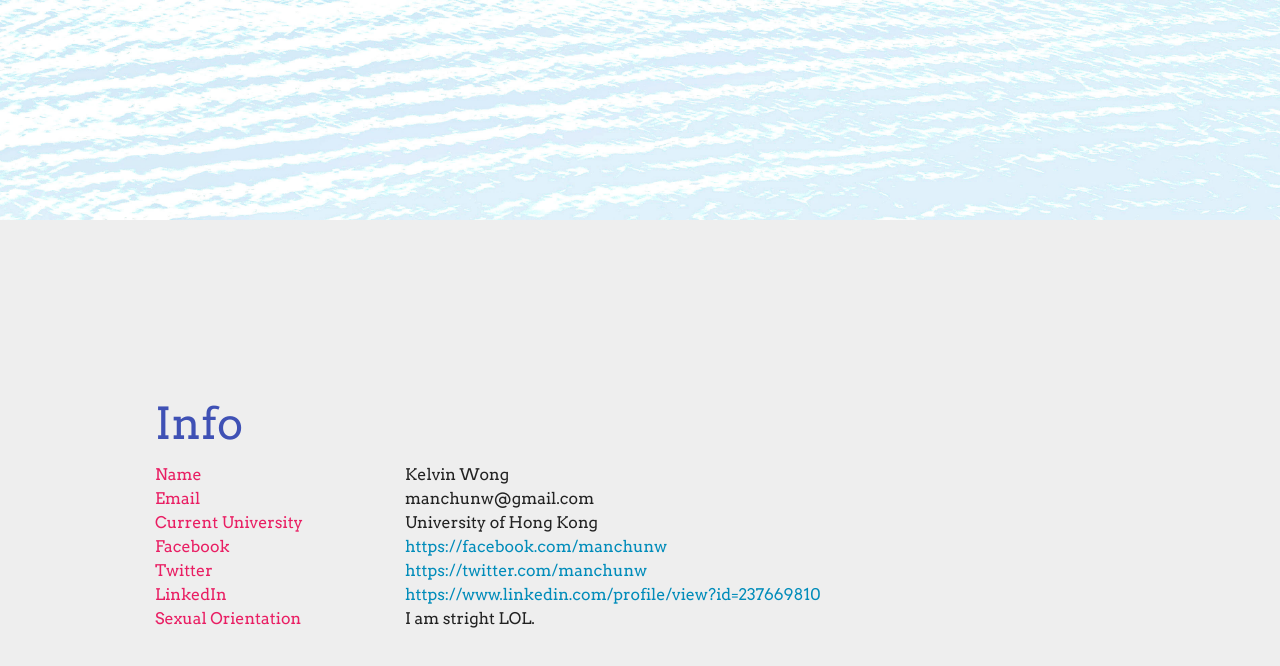
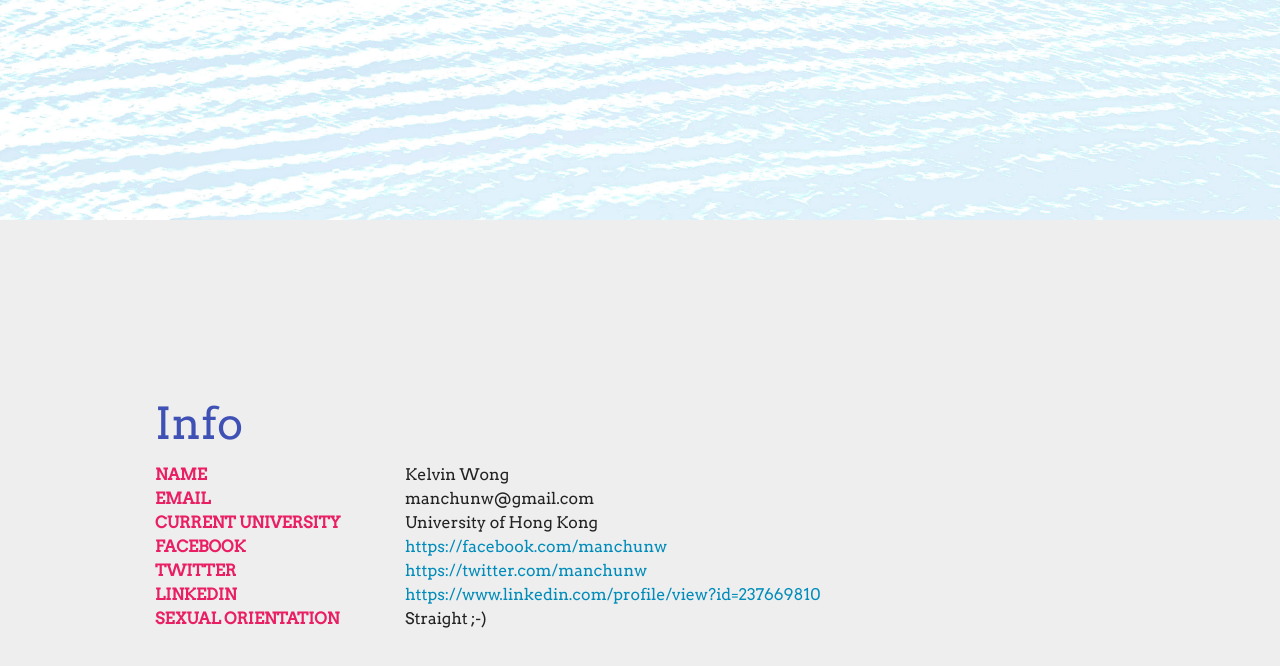
Before and after one commit to manchunw/github.mcwong.me, a plain HTML site: page index.html in a window 1280 px wide. Shown: the part 1520-2186 px from the top of the page. Drawn offline with Linux system fonts and the light colour scheme.

Commit message:
webpage update

```diff
--- a/css/custom.css
+++ b/css/custom.css
@@ -76,3 +76,7 @@ h1,h2,h3,h4,h5,h6 {
 div#section-info .columns.large-3.medium-4 {
         color:#E91E63;
 }
+.opt {
+	font-weight: bold;
+	text-transform: uppercase;
+}
--- a/index.html
+++ b/index.html
@@ -119,20 +119,20 @@
 	        	<div class="columns small-12" style="margin-top:170px">
 	        		<h1 style="color:#3F51B5">Info</h1>
 		        </div>
-		        <div class="columns large-3 medium-4">Name</div>
+		        <div class="columns large-3 medium-4 opt">Name</div>
 		        <div class="columns large-9 medium-8">Kelvin Wong</div>
-		        <div class="columns large-3 medium-4">Email</div>
+		        <div class="columns large-3 medium-4 opt">Email</div>
 		        <div class="columns large-9 medium-8">manchunw@gmail.com</div>
-		        <div class="columns large-3 medium-4">Current University</div>
+		        <div class="columns large-3 medium-4 opt">Current University</div>
 		        <div class="columns large-9 medium-8">University of Hong Kong</div>
-		        <div class="columns large-3 medium-4">Facebook</div>
+		        <div class="columns large-3 medium-4 opt">Facebook</div>
 		        <div class="columns large-9 medium-8"><a href="https://facebook.com/manchunw" target="_blank">https://facebook.com/manchunw</a></div>
-		        <div class="columns large-3 medium-4">Twitter</div>
+		        <div class="columns large-3 medium-4 opt">Twitter</div>
 		        <div class="columns large-9 medium-8"><a href="https://twitter.com/manchunw" target="_blank">https://twitter.com/manchunw</a></div>
-		        <div class="columns large-3 medium-4">LinkedIn</div>
+		        <div class="columns large-3 medium-4 opt">LinkedIn</div>
 		        <div class="columns large-9 medium-8"><a href="https://www.linkedin.com/profile/view?id=237669810" target="_blank">https://www.linkedin.com/profile/view?id=237669810</a></div>
-		        <div class="columns large-3 medium-4">Sexual Orientation</div>
-		        <div class="columns large-9 medium-8">I am stright LOL.</div>
+		        <div class="columns large-3 medium-4 opt">Sexual Orientation</div>
+		        <div class="columns large-9 medium-8">Straight ;-)</div>
 	        </div>
         </div>
 
```
